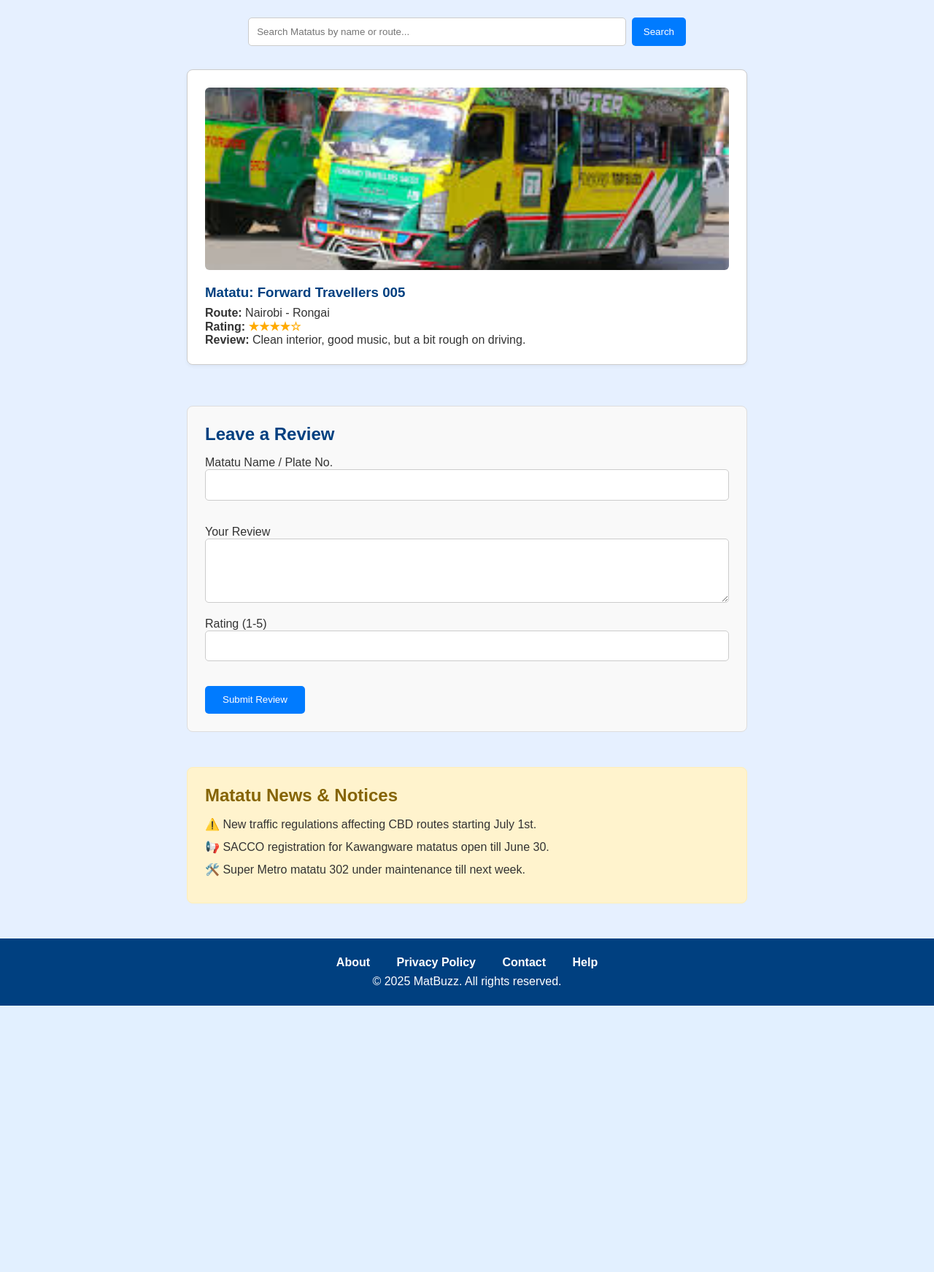
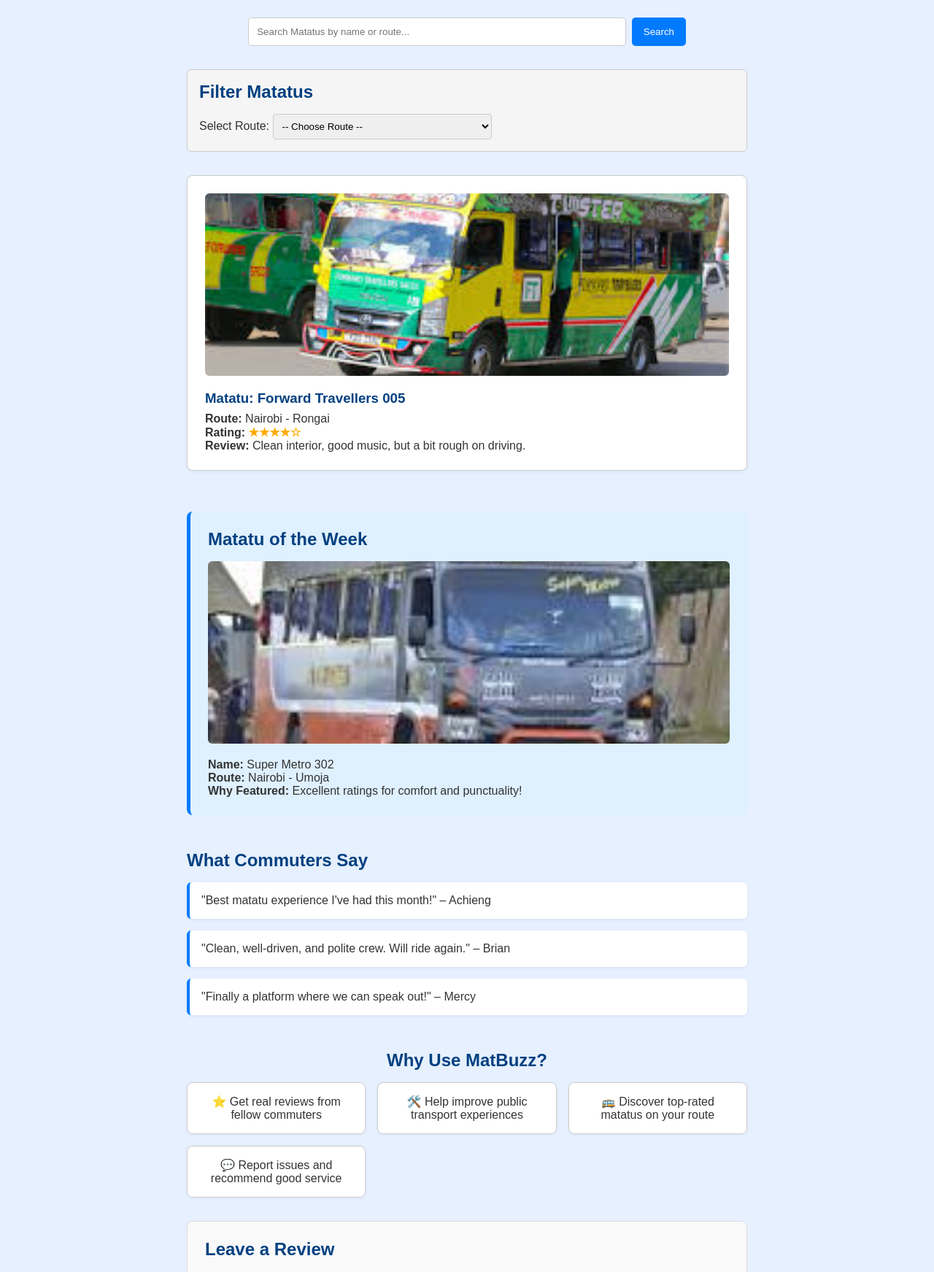
Before and after one commit to T-Njiru/MatBuzz, a PHP site: page /homepage/home.html in a window 1280 px wide. Shown: the part 161-1904 px from the top of the page at 73% size. Before the commit the page ends 1539 px from the top, so only its background shows below. Run offline with PHP 8.4, Linux system fonts and the light colour scheme.

Commit message:
Added some few sections to the home page

```diff
--- a/homepage/home.css
+++ b/homepage/home.css
@@ -100,6 +100,16 @@ nav a:hover {
   margin-bottom: 0.5rem;
 }
 
+.matatu-image {
+  width: 100%;
+  height: auto;
+  max-height: 250px;
+  object-fit: cover;
+  image-rendering: auto;
+  border-radius: 6px;
+  margin-bottom: 1rem;
+}
+
 .rating {
   color: #ffaa00;
   font-weight: bold;
@@ -185,12 +195,95 @@ nav a:hover {
 .footer-links a:hover {
   text-decoration: underline;
 }
-.matatu-image {
-  width: 100%;
-  height: auto;
-  max-height: 250px;
-  object-fit: cover;
-  image-rendering: auto;
-  border-radius: 6px;
+
+.social-icons {
+  margin-bottom: 0.8rem;
+}
+
+.social-icons a {
+  color: white;
+  margin: 0 10px;
+  font-size: 1.2rem;
+}
+
+.social-icons a:hover {
+  color: #ccc;
+}
+
+.featured-matatu {
+  background-color: #dff0ff;
+  border-left: 5px solid #007bff;
+  padding: 1.5rem;
+  margin-top: 2rem;
+  border-radius: 8px;
+}
+
+.featured-matatu h2 {
+  color: #004080;
   margin-bottom: 1rem;
 }
+
+.testimonials {
+  margin-top: 3rem;
+}
+
+.testimonials h2 {
+  margin-bottom: 1rem;
+  color: #004080;
+}
+
+.testimonial-card {
+  background-color: white;
+  border-left: 4px solid #007bff;
+  padding: 1rem;
+  margin-bottom: 1rem;
+  border-radius: 6px;
+  box-shadow: 0 2px 4px rgba(0,0,0,0.05);
+}
+
+.why-matbuzz {
+  margin-top: 3rem;
+}
+
+.why-matbuzz h2 {
+  margin-bottom: 1rem;
+  color: #004080;
+  text-align: center;
+}
+
+.why-items {
+  display: grid;
+  grid-template-columns: repeat(auto-fit, minmax(200px, 1fr));
+  gap: 1rem;
+}
+
+.why-card {
+  background-color: #ffffff;
+  border: 1px solid #ccc;
+  padding: 1rem;
+  text-align: center;
+  border-radius: 8px;
+  box-shadow: 0 1px 4px rgba(0,0,0,0.05);
+  font-weight: 500;
+}
+
+.filter-box {
+  margin: 2rem 0;
+  background-color: #f5f5f5;
+  border: 1px solid #ccc;
+  padding: 1rem;
+  border-radius: 6px;
+}
+
+.filter-box h2 {
+  color: #004080;
+  margin-bottom: 1rem;
+}
+
+.filter-box select {
+  padding: 0.5rem;
+  width: 100%;
+  max-width: 300px;
+  border-radius: 4px;
+  border: 1px solid #ccc;
+}
--- a/homepage/home.html
+++ b/homepage/home.html
@@ -5,6 +5,7 @@
   <meta name="viewport" content="width=device-width, initial-scale=1.0"/>
   <title>MatBuzz - Home</title>
   <link rel="stylesheet" href="home.css" />
+  <link href="https://cdnjs.cloudflare.com/ajax/libs/font-awesome/6.5.0/css/all.min.css" rel="stylesheet" />
 </head>
 <body>
   <header class="header">
@@ -26,6 +27,18 @@
   </div>
 
   <div class="content">
+
+    <section class="filter-box">
+      <h2>Filter Matatus</h2>
+      <label for="filter-route">Select Route:</label>
+      <select id="filter-route">
+        <option value="">-- Choose Route --</option>
+        <option>Nairobi - Rongai</option>
+        <option>Nairobi - Umoja</option>
+        <option>CBD - Githurai 45</option>
+      </select>
+    </section>
+
     <section class="card-container">
       <div class="matatu-card">
         <img src="pictures/matatu3.jpeg" alt="Forward Travellers 005" class="matatu-image">
@@ -49,6 +62,31 @@
         <p><strong>Route:</strong> CBD - Githurai 45</p>
         <p><strong>Rating:</strong> <span class="rating">★★★★★</span></p>
         <p><strong>Review:</strong> Fast, clean and respectful driver.</p>
+      </div>
+    </section>
+
+    <section class="featured-matatu">
+      <h2>Matatu of the Week</h2>
+      <img src="pictures/matatu1.jpeg" alt="Featured Matatu" class="matatu-image">
+      <p><strong>Name:</strong> Super Metro 302</p>
+      <p><strong>Route:</strong> Nairobi - Umoja</p>
+      <p><strong>Why Featured:</strong> Excellent ratings for comfort and punctuality!</p>
+    </section>
+
+    <section class="testimonials">
+      <h2>What Commuters Say</h2>
+      <div class="testimonial-card">"Best matatu experience I've had this month!" – Achieng</div>
+      <div class="testimonial-card">"Clean, well-driven, and polite crew. Will ride again." – Brian</div>
+      <div class="testimonial-card">"Finally a platform where we can speak out!" – Mercy</div>
+    </section>
+
+    <section class="why-matbuzz">
+      <h2>Why Use MatBuzz?</h2>
+      <div class="why-items">
+        <div class="why-card">⭐ Get real reviews from fellow commuters</div>
+        <div class="why-card">🛠️ Help improve public transport experiences</div>
+        <div class="why-card">🚌 Discover top-rated matatus on your route</div>
+        <div class="why-card">💬 Report issues and recommend good service</div>
       </div>
     </section>
 
@@ -85,6 +123,11 @@
       <a href="#">Contact</a>
       <a href="#">Help</a>
     </div>
+    <div class="social-icons">
+      <a href="#"><i class="fab fa-facebook"></i></a>
+      <a href="#"><i class="fab fa-twitter"></i></a>
+      <a href="#"><i class="fab fa-instagram"></i></a>
+    </div>
     <p>© 2025 MatBuzz. All rights reserved.</p>
   </footer>
 
```
